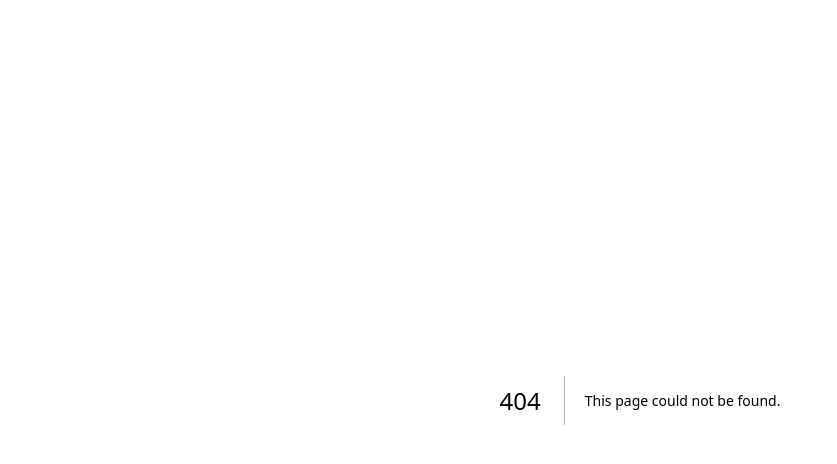
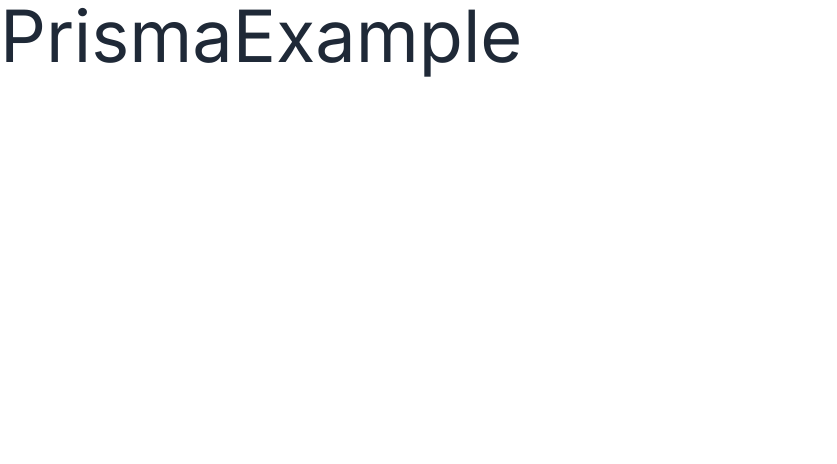
Before and after one commit to 44-av/nextjs-openai, a Next.js app in the folder sample-app/: page /prisma in a window 1280 px wide. Before the commit this address had no page. Shown: the top 464 px of the page, without its empty margins (0-837 px from the left). Built offline with nearby package versions, Linux system fonts and the light colour scheme.

Commit message:
folders and plugins config

```diff
--- /dev/null
+++ b/sample-app/app/prisma/page.js
@@ -0,0 +1,9 @@
+const PrismaExample = () => {
+  return (
+    <div>
+      <h1 className="text-7xl">PrismaExample</h1>
+    </div>
+  );
+};
+
+export default PrismaExample;
--- /dev/null
+++ b/sample-app/app/query/page.js
@@ -0,0 +1,9 @@
+const QueryPage = () => {
+  return (
+    <div>
+      <h1 className="text-7xl">QueryPage</h1>
+    </div>
+  );
+};
+
+export default QueryPage;
--- /dev/null
+++ b/sample-app/app/tasks/page.js
@@ -0,0 +1,9 @@
+const TaskPage = () => {
+  return (
+    <div>
+      <h1 className="text-7xl">TaskPage</h1>
+    </div>
+  );
+};
+
+export default TaskPage;
--- a/sample-app/package.json
+++ b/sample-app/package.json
@@ -9,12 +9,14 @@
     "lint": "next lint"
   },
   "dependencies": {
+    "@tailwindcss/typography": "^0.5.13",
     "next": "^14.2.5",
     "react": "^18",
     "react-dom": "^18"
   },
   "devDependencies": {
     "@babel/preset-env": "^7.25.3",
+    "daisyui": "^4.12.10",
     "eslint": "^8",
     "eslint-config-next": "14.2.5",
     "postcss": "^8",
--- a/sample-app/tailwind.config.js
+++ b/sample-app/tailwind.config.js
@@ -14,5 +14,5 @@
       },
     },
   },
-  plugins: [],
+  plugins: [require("@tailwindcss/typography"), require("daisyui")],
 };
```
Also changed, not shown: sample-app/app/globals.css (line endings or trailing spaces), 1 other file (tests, documents, lock files or other folders).
